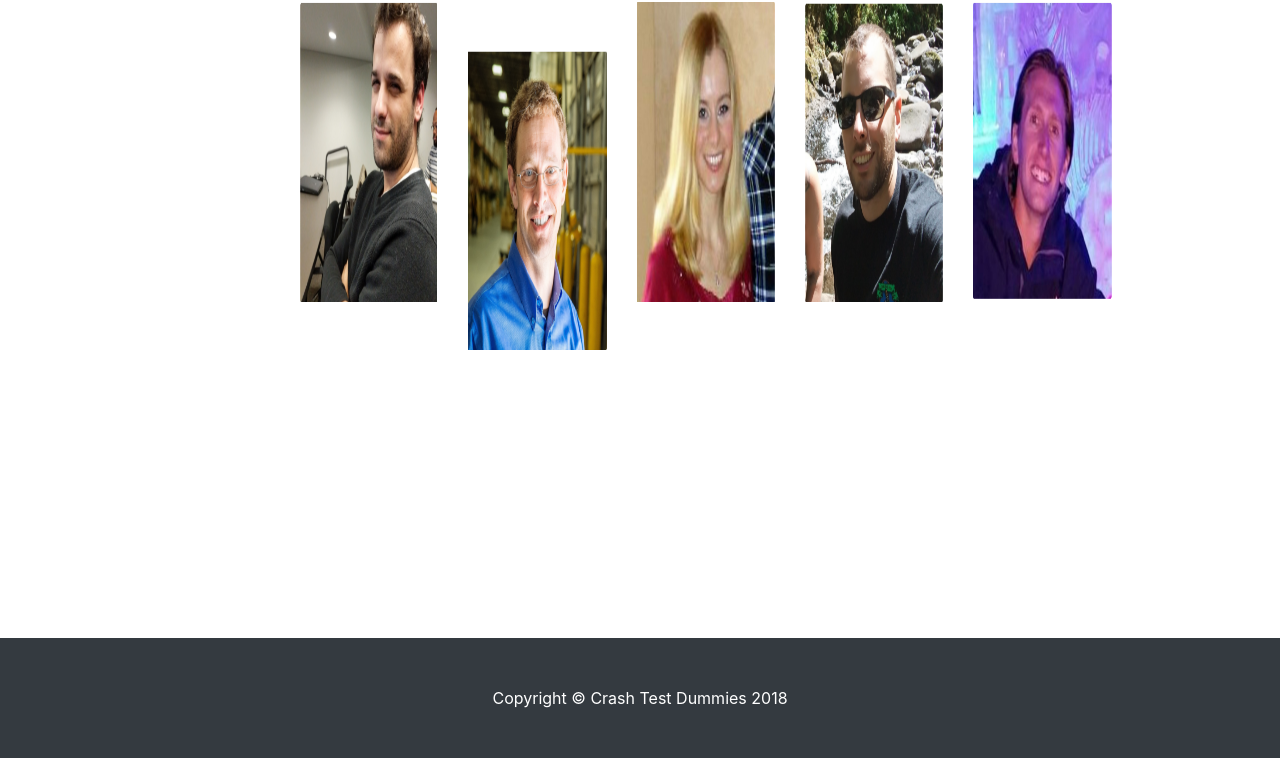
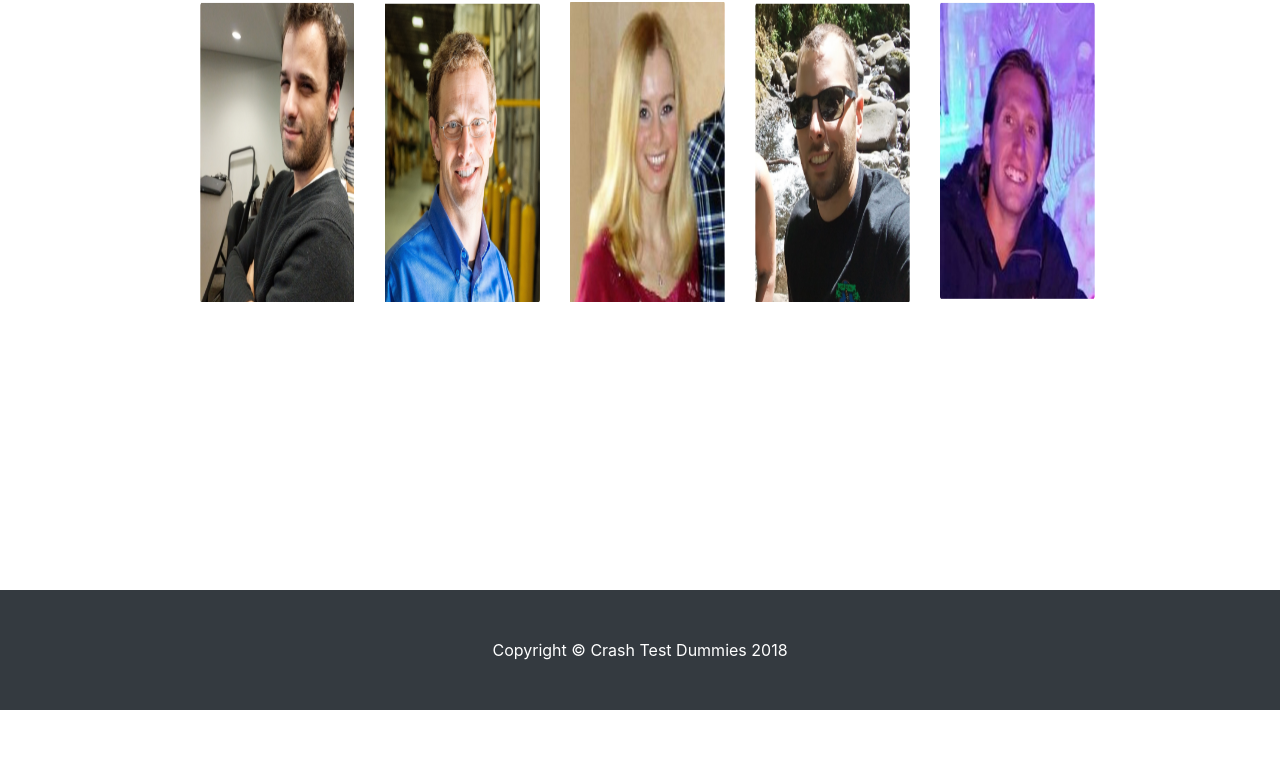
Before and after one commit to brgjap11/brgjap11.github.io, a website: page team.html in a window 1280 px wide. Shown: the part 356-1114 px from the top of the page. After the commit the page ends 1066 px from the top, so only its background shows below. Drawn offline with Linux system fonts and the light colour scheme.

Commit message:
new stuff

```diff
--- a/team.html
+++ b/team.html
@@ -24,7 +24,7 @@
         }
       }
       #list{
-        padding-left: 300px;
+        padding-left: 200px;
       }
     </style>
 
@@ -78,8 +78,7 @@
               </div>
               <div class="col-md-2 col-sm-1 ">
                   <h1 class="mt-5">Jeff Wilson</h1>
-                  <br>
-                  <br>
+
                   <img class="img-fluid" src="images/Jeff.PNG" alt=""style="width:300px;height:300px;">
                 </div>
 
```
